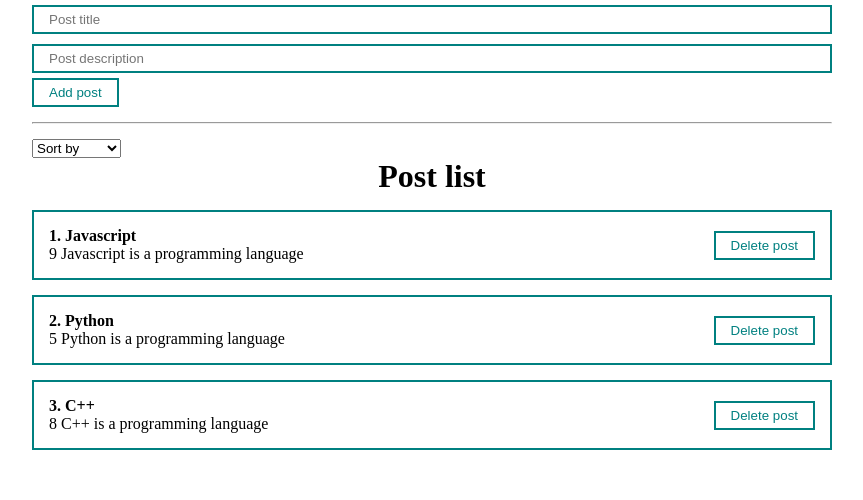
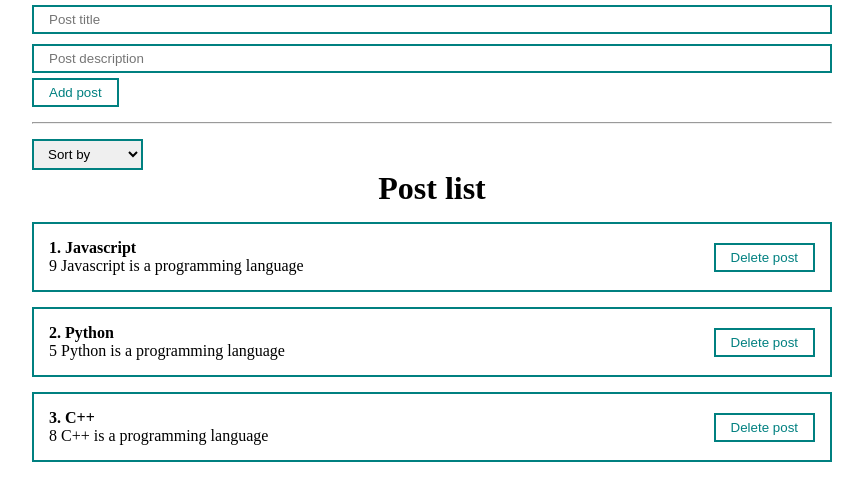
Before and after one commit to Katsiaryna-Andrabaila/react-app, a React (Create React App) app: page / in a window 1280 px wide. Shown: the top 500 px of the page, without its empty margins (208-1071 px from the left). Built offline with nearby package versions, Linux system fonts and the light colour scheme.

Commit message:
feat: add styles to select

```diff
--- a/src/components/UI/select/MySelect.module.css
+++ b/src/components/UI/select/MySelect.module.css
@@ -0,0 +1,8 @@
+.mySelect {
+  border: 2px solid teal;
+  padding: 5px 10px;
+}
+
+.mySelect:hover {
+  cursor: pointer;
+}
```
